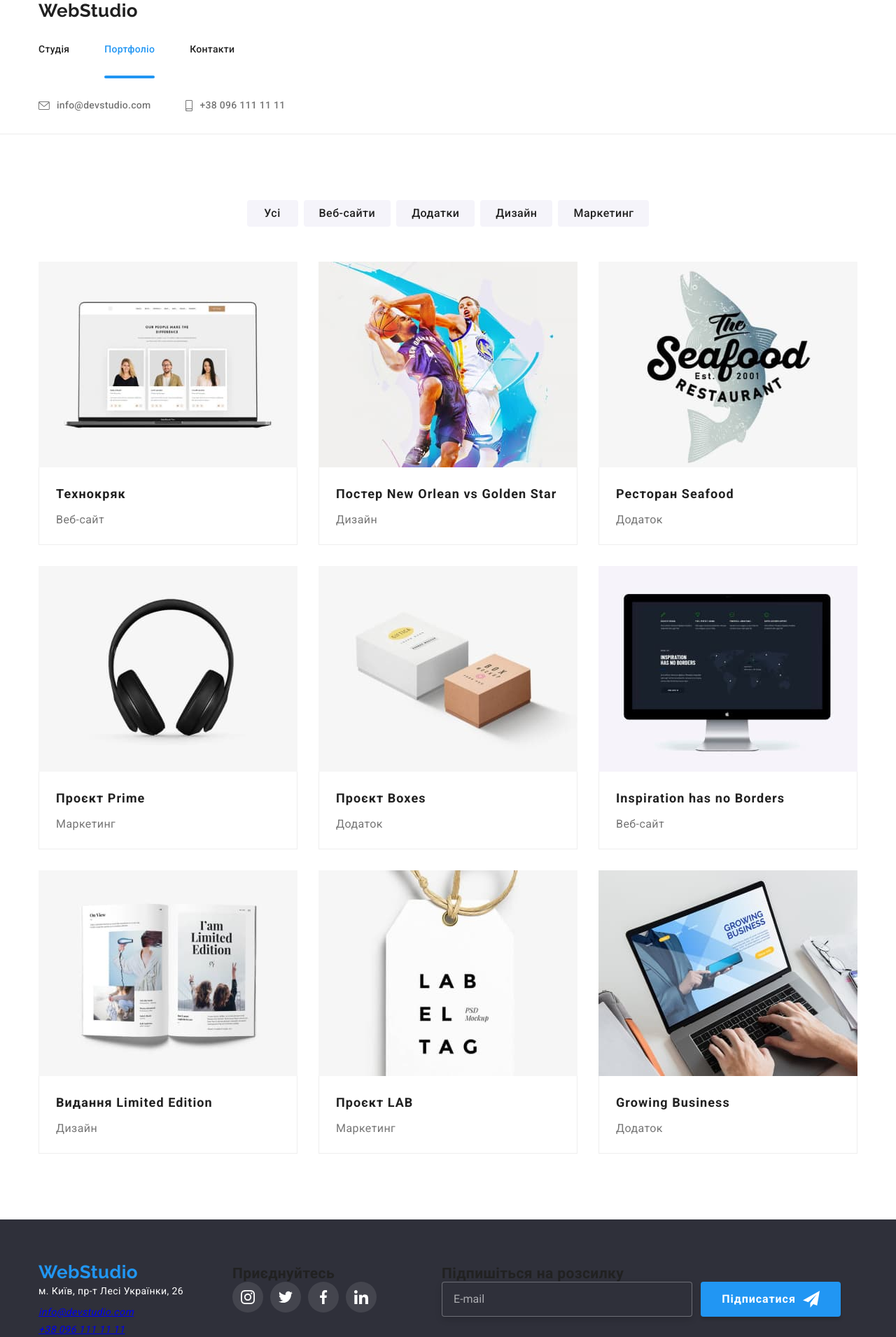
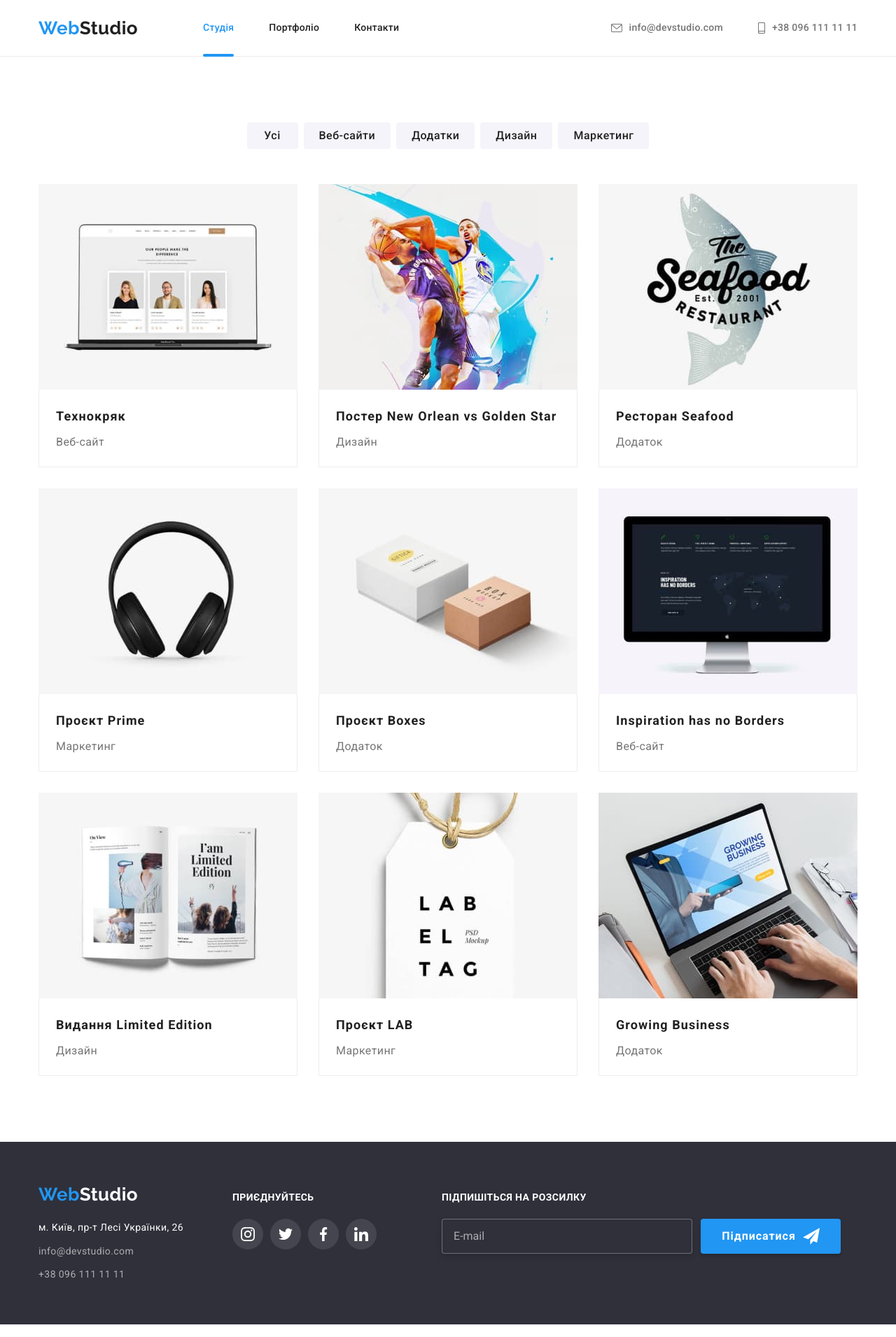
Before and after one commit to Viktoriia-Lehusova/goit-markup-hw-07, a plain HTML site: page portfolio.html in a window 1280 px wide. Shown: the whole page at 70% size. Drawn offline with nearby package versions, Linux system fonts and the light colour scheme; files that its build step writes are made by us from their sources.

Commit message:
фіксить сторінку портфоліо

```diff
--- a/portfolio.html
+++ b/portfolio.html
@@ -21,13 +21,13 @@
   <body>
     <!-- Навігація-->
     <header class="header">
-      <div class="container navigation">
-        <a href="./index.html" lang="en" class="logo"> <span class="side-logo">Web</span>Studio</a>
-        <nav class="nav">
+      <div class="container header-container">
+        <a href="./index.html" lang="en" class="logo"> <span class="part-logo">Web</span>Studio </a>
+        <nav class="header-navigation">
           <ul class="site-nav list">
-            <li class="header-item"><a href="./index.html" class="header-link link">Студія</a></li>
+            <li class="header-item"><a href="" class="header-link link current">Студія</a></li>
             <li class="header-item">
-              <a href="./portfolio.html" class="header-link link current">Портфоліо</a>
+              <a href="./portfolio.html" class="header-link link">Портфоліо</a>
             </li>
             <li class="header-item"><a href="" class="header-link link">Контакти</a></li>
           </ul>
@@ -38,16 +38,16 @@
               <svg class="nav-icon" width="16" height="12">
                 <use href="./images/icons.svg#icon-envelope"></use>
               </svg>
-              info@devstudio.com
-            </a>
+              info@devstudio.com</a
+            >
           </li>
           <li class="item">
             <a href="tel:+380961111111" class="header-link link">
               <svg class="nav-icon" width="10" height="16">
                 <use href="./images/icons.svg#icon-smartphone"></use>
               </svg>
-              +38 096 111 11 11
-            </a>
+              +38 096 111 11 11</a
+            >
           </li>
         </ul>
       </div>
@@ -288,8 +288,8 @@
     <footer class="footer">
       <div class="container footer-container">
         <div class="adress-container">
-          <a href="./index.html" lang="en" class="part-logo"
-            ><span class="side-logo">Web</span>Studio</a
+          <a href="./index.html" lang="en" class="footer-logo"
+            ><span class="part-logo">Web</span>Studio</a
           >
           <address>
             <ul class="adress-list list">
@@ -304,17 +304,17 @@
                 >
               </li>
               <li class="adress-item">
-                <a href="mailto:info@devstudio.com" class="second-link mail">info@devstudio.com</a>
+                <a href="mailto:info@devstudio.com" class="adress-link mail">info@devstudio.com</a>
               </li>
               <li class="adress-item">
-                <a href="tel:+380961111111" class="second-link">+38 096 111 11 11</a>
+                <a href="tel:+380961111111" class="adress-link">+38 096 111 11 11</a>
               </li>
             </ul>
           </address>
         </div>
         <div class="footer-join">
-          <h2 class="join-text">Приєднуйтесь</h2>
-          <ul class="list">
+          <h2 class="footer-text">Приєднуйтесь</h2>
+          <ul class="footer-list list">
             <li class="item">
               <a href="" class="join-link"
                 ><svg class="svg" width="20" height="20">
@@ -346,7 +346,7 @@
           </ul>
         </div>
         <div class="footer-input">
-          <h2 class="join-text">Підпишіться на розсилку</h2>
+          <h2 class="footer-text">Підпишіться на розсилку</h2>
           <form class="footer-label">
             <label>
               <input required type="email" name="email" placeholder="E-mail" class="join-input" />
```
